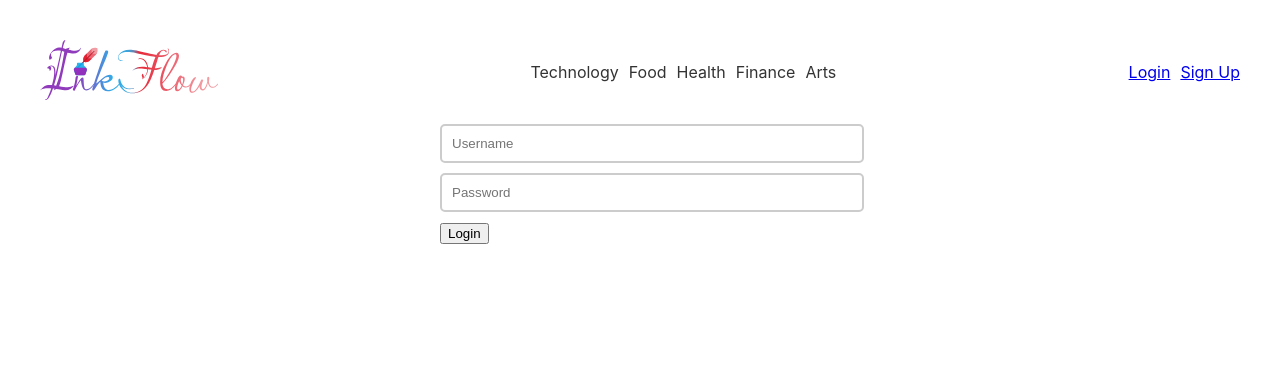
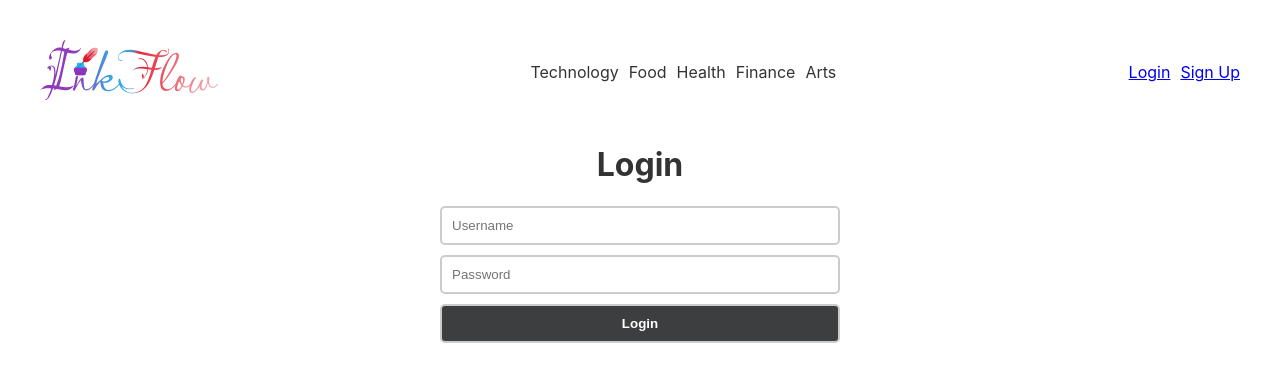
Before and after one commit to AlphaGhostUSMC/inkflow2.0, a React (Create React App) app in the folder frontend/: page /login in a window 1280 px wide. Shown: the top 382 px of the page. Built offline with nearby package versions, Linux system fonts and the light colour scheme.

Commit message:
Login, Register Basic Design Complete

```diff
--- a/frontend/src/App.css
+++ b/frontend/src/App.css
@@ -1,3 +1,7 @@
+* {
+  box-sizing: border-box;
+}
+
 body {
   color: #333;
 }
@@ -86,3 +90,21 @@ input:focus {
   outline: none;
   border-color: #3d3e3f;
 }
+
+button {
+  display: block;
+  width: 100%;
+  padding: 10px;
+  margin-bottom: 10px;
+  border: 2px solid #ccc;
+  border-radius: 4px;
+  border-radius: 5px;
+  background-color: #3d3e3f;
+  color: #fff;
+  font-weight: bold;
+  cursor: pointer;
+}
+
+form h1 {
+  text-align: center;
+}
--- a/frontend/src/pages/loginPage.js
+++ b/frontend/src/pages/loginPage.js
@@ -3,6 +3,7 @@ import { Form } from "react-router-dom";
 export default function LoginPage() {
   return (
     <form className="login">
+      <h1>Login</h1>
       <input type="text" placeholder="Username" />
       <input type="password" placeholder="Password" />
       <button>Login</button>
--- a/frontend/src/pages/registerPage.js
+++ b/frontend/src/pages/registerPage.js
@@ -1,6 +1,7 @@
 export default function RegisterPage() {
   return (
     <form className="register">
+      <h1>Register</h1>
       <input type="text" placeholder="Username" />
       <input type="password" placeholder="Password" />
       <button>Register</button>
```
